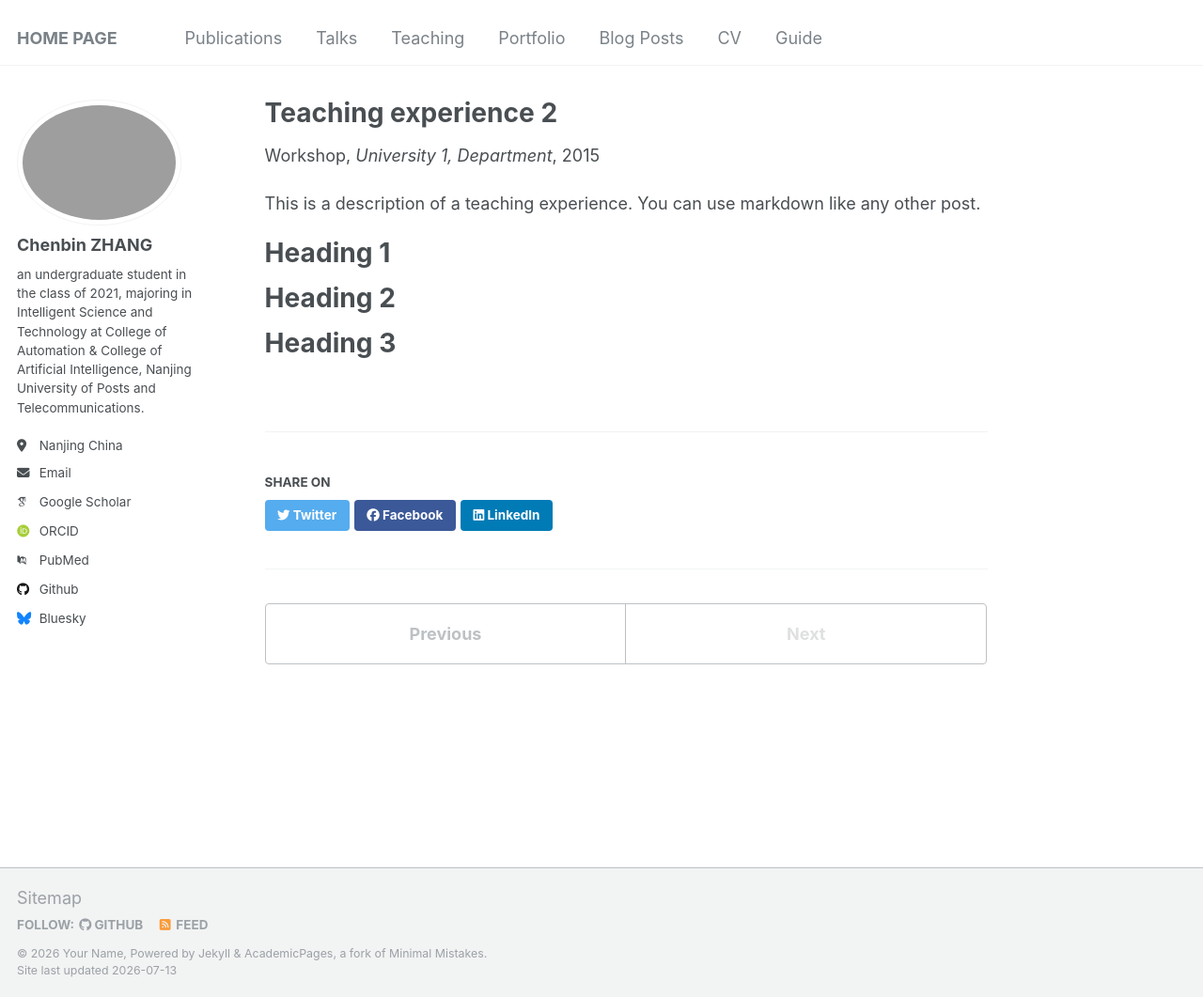
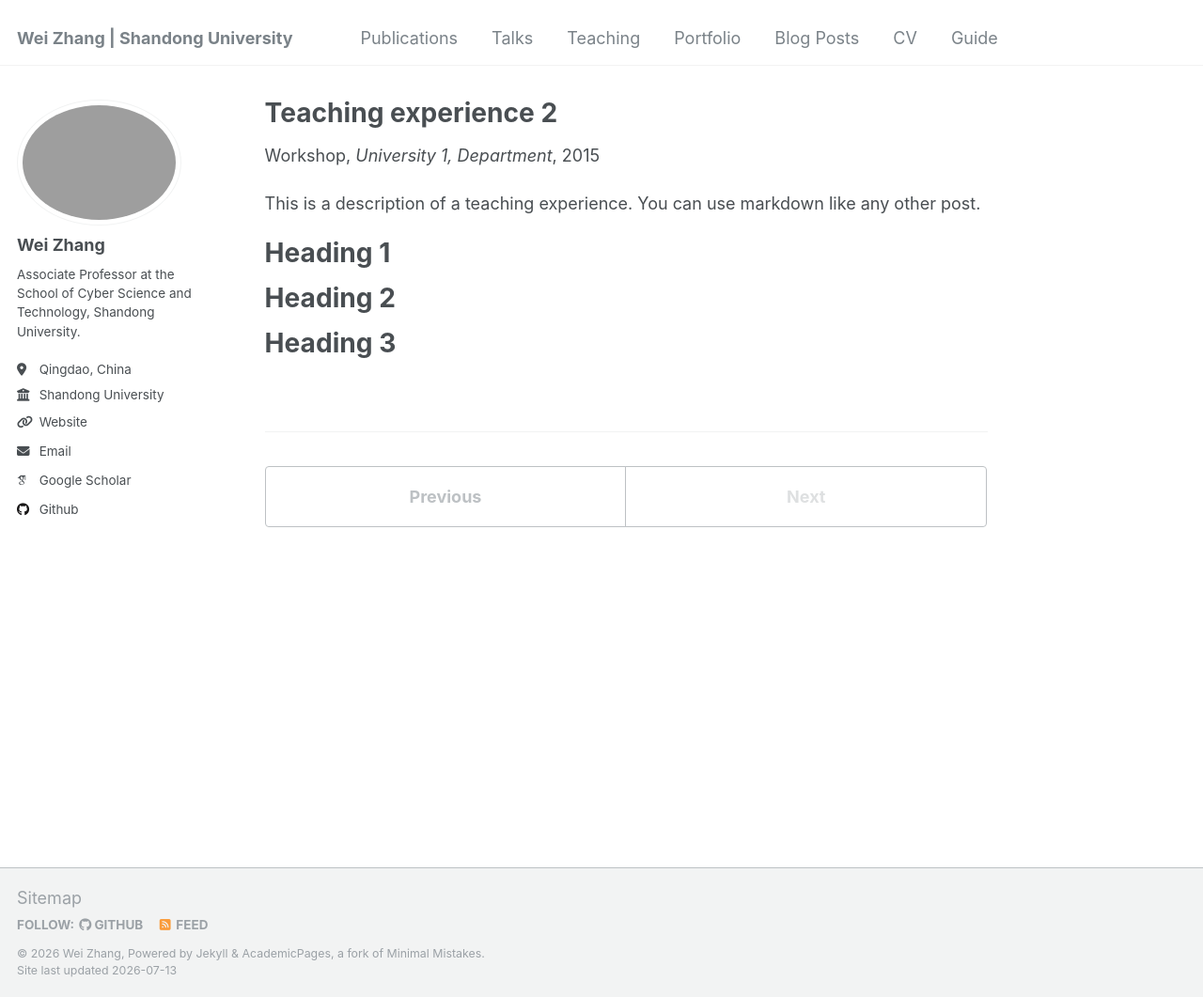
Before and after one commit to SDUZhangWei/zhangwei2, a Jekyll site: the page built from _teaching/2015-spring-teaching-2.md, in a window 1280 px wide and 1061 px high. Shown: the whole window at 94% size. Built offline with Jekyll 4.4.1, drawn with Linux system fonts in a browser that asks for light colours; some web fonts are replaced; part of the change alters nothing that is shown.

Commit message:
Update _config.yml

```diff
--- a/_config.yml
+++ b/_config.yml
@@ -1,161 +1,128 @@
-# Welcome to Jekyll!
-#
-# This config file is meant for settings that affect your entire site, values
-# which you are expected to set up once and rarely need to edit after that.
-# For technical reasons, this file is *NOT* reloaded automatically when you use
-# `jekyll serve -l -H localhost`. If you change this file, please restart the
-# server process.
+# Basic site settings
+locale: "en-US"
+title: "Wei Zhang | Shandong University"
+title_separator: "-"
+name: &name "Wei Zhang"
+description: &description "Academic homepage of Wei Zhang, Associate Professor at Shandong University."
 
-# Basic Site Settings
-locale                   : "en-US"
-title                    : "HOME PAGE"
-title_separator          : "-"
-name                     : &name "Your Name"
-description              : &description "personal description"
-url                      : https://ace-trump-tech.github.io/Chenbin_ZHANG.github.io/ # the base hostname & protocol for your site e.g. "https://[your GitHub username].github.io"
-baseurl                  : "" # the subpath of your site, e.g. "/blog"
-repository               : "ace-trump-tech.github.io/Chenbin_ZHANG.github.io"
+# Replace YOUR_GITHUB_USERNAME in the following three fields.
+# This configuration assumes that the repository is named:
+# YOUR_GITHUB_USERNAME.github.io
+url: "https://YOUR_GITHUB_USERNAME.github.io"
+baseurl: ""
+repository: "YOUR_GITHUB_USERNAME/YOUR_GITHUB_USERNAME.github.io"
 
-# Site Author - The following control what appear as part of the author content on the side bar.
-#               If a field is blank the icon and link will not appear, otherwise it will be shown.
-#               Additional customization can be done by editing /_includes/author-profile.html
+# Author information shown in the sidebar
 author:
-  # Biographic information
-  avatar           : "picture1.png"
-  name             : "Chenbin ZHANG"
-  pronouns         : # example: "she/her"
-  bio              : "an undergraduate student in the class of 2021, majoring in Intelligent Science and Technology at College of Automation & College of Artificial Intelligence, Nanjing University of Posts and Telecommunications."
-  location         : "Nanjing China"
-  #employer         : "Red Brick University"
-  uri              : # URL
-  email            : "b21041417@njupt.edu.cn"
+  avatar: "profile.jpg"
+  name: "Wei Zhang"
+  pronouns:
+  bio: "Associate Professor at the School of Cyber Science and Technology, Shandong University."
+  location: "Qingdao, China"
+  employer: "Shandong University"
+  uri: "https://YOUR_GITHUB_USERNAME.github.io"
+  email: "sduzhangwei@sdu.edu.cn"
 
-  # Academic websites
-  arxiv            : # URL - Update with the correct link to your profile
-  googlescholar    : "https://scholar.google.com/citations?user=PS_CX0AAAAAJ"
-  impactstory      : # URL
-  orcid            : "http://orcid.org/yourorcidurl"
-  semantic         : # URL
-  pubmed           : "https://www.ncbi.nlm.nih.gov/pubmed/?term=john+snow"
-  researchgate     : # URL
-  scopus           : # URL
+  # Academic profiles
+  arxiv:
+  googlescholar: "https://scholar.google.com/citations?user=uJ65n8MAAAAJ&hl=en"
+  impactstory:
+  orcid:
+  semantic:
+  pubmed:
+  researchgate:
+  scopus:
 
   # Repositories and software development
-  bitbucket        : # Username - Update with your username on the site
-  codepen          : # Username
-  dribbble         : # Username
-  github           : "academicpages"
-  kaggle           : # Username
-  stackoverflow    : # User number or user number and name (i.e., use "1" or "1/jeff-atwood")
+  bitbucket:
+  codepen:
+  dribbble:
+  github: "YOUR_GITHUB_USERNAME"
+  kaggle:
+  stackoverflow:
 
   # Social media
-  bluesky          : "bsky.app" # Replace this with you Bluesky username
-  facebook         : # Username
-  flickr           : # Username
-  foursquare       : # Username
-  goodreads        : # Username
-  google_plus      : # Username
-  keybase          : # Username
-  instagram        : # Username
-  lastfm           : # Username
-  linkedin         : # Username
-  mastodon         : # URL
-  medium           : # URL
-  pinterest        : # Username
-  soundcloud       : # Username
-  steam            : # Username
-  telegram         : # URL
-  tumblr           : # Username
-  twitter          : # Username for X / Twitter
-  vine             : # Username
-  weibo            : # Username
-  wikipedia        : # Username
-  xing             : # Username
-  youtube          : # Username
-  zhihu            : # Username
+  bluesky:
+  facebook:
+  flickr:
+  foursquare:
+  goodreads:
+  google_plus:
+  keybase:
+  instagram:
+  lastfm:
+  linkedin:
+  mastodon:
+  medium:
+  pinterest:
+  soundcloud:
+  steam:
+  telegram:
+  tumblr:
+  twitter:
+  vine:
+  weibo:
+  wikipedia:
+  xing:
+  youtube:
+  zhihu:
 
-# Publication Category - The following the list of publication categories and their headings
+# Publication categories
 publication_category:
-  books:
-    title: 'Books'
- # manuscripts:
-  #  title: 'Journal Articles'
+  manuscripts:
+    title: "Journal Articles"
   conferences:
-    title: 'Conference Papers'
+    title: "Conference Papers"
 
-# Site Settings
-teaser                   :  # filename of teaser fallback teaser image placed in /images/, .e.g. "500x300.png"
-breadcrumbs              : false # true, false (default)
-words_per_minute         : 160
-future                   : true
-read_more                : "disabled" # if enabled, adds "Read more" links to excerpts
-talkmap_link             : false #change to true to add link to talkmap on talks page
+# General site settings
+teaser:
+breadcrumbs: false
+words_per_minute: 160
+future: true
+read_more: "disabled"
+talkmap_link: false
+
 comments:
-  provider               : # false (default), "disqus", "discourse", "facebook", "google-plus", "staticman", "custom"
-  disqus:
-    shortname            :
-  discourse:
-    server               : # https://meta.discourse.org/t/embedding-discourse-comments-via-javascript/31963 , e.g.: meta.discourse.org
-  facebook:
-    appid                :
-    num_posts            : # 5 (default)
-    colorscheme          : # "light" (default), "dark"
-staticman:
-  allowedFields          : ['name', 'email', 'url', 'message']
-  branch                 : "gh-pages" # "master", "gh-pages"
-  commitMessage          : "New comment."
-  filename               : comment-{@timestamp}
-  format                 : "yml"
-  moderation             : true
-  path                   : "_data/comments/{options.slug}"
-  requiredFields         : ['name', 'email', 'message']
-  transforms:
-    email                : "md5"
-  generatedFields:
-    date:
-      type               : "date"
-      options:
-        format           : "iso8601" # "iso8601" (default), "timestamp-seconds", "timestamp-milliseconds"
+  provider: false
+
 atom_feed:
-  hide                   : false     # change to true to hide the RSS feed in the footer
-  path                   : # blank (default) uses feed.xml
+  hide: false
+  path:
 
+# Search-engine verification codes can be added later.
+google_site_verification:
+bing_site_verification:
+alexa_site_verification:
+yandex_site_verification:
 
-# SEO Related
-google_site_verification :
-bing_site_verification   :
-alexa_site_verification  :
-yandex_site_verification :
+# Social sharing metadata
+twitter:
+  username:
+facebook:
+  username:
+  app_id:
+  publisher:
+og_image:
 
+social:
+  type: "Person"
+  name: "Wei Zhang"
+  links:
+    - "https://scholar.google.com/citations?user=uJ65n8MAAAAJ&hl=en"
+    - "https://dblp.org/pid/10/4661-173.html"
 
-# Social Sharing
-twitter:
-  username               : &twitter
-facebook:
-  username               :
-  app_id                 :
-  publisher              :
-og_image                 :  # Open Graph/Twitter default site image
-# For specifying social profiles
-# - https://developers.google.com/structured-data/customize/social-profiles
-social:
-  type                   : # Person or Organization (defaults to Person)
-  name                   : # If the user or organization name differs from the site's name
-  links: # An array of links to social media profiles
+# Analytics is disabled until a tracking ID is deliberately configured.
+analytics:
+  provider: false
+  google:
+    tracking_id:
 
-
-# Analytics
-analytics:
-  provider               :  "false" # false (default), "google", "google-universal", "google-analytics-4", "custom"
-  google:
-    tracking_id          :
-
-
-# Reading Files
+# Files read by Jekyll
 include:
   - .htaccess
   - _pages
   - files
+
 exclude:
   - "*.sublime-project"
   - "*.sublime-workspace"
@@ -183,22 +150,21 @@ exclude:
   - README
   - tmp
   - vendor
+
 keep_files:
   - .git
   - .svn
+
 encoding: "utf-8"
 markdown_ext: "markdown,mkdown,mkdn,mkd,md"
 
-
-# Conversion
+# Markdown processing
 markdown: kramdown
 highlighter: rouge
 lsi: false
 excerpt_separator: "\n\n"
 incremental: false
 
-
-# Markdown Processing
 kramdown:
   input: GFM
   hard_wrap: false
@@ -209,8 +175,7 @@ kramdown:
   smart_quotes: lsquo,rsquo,ldquo,rdquo
   enable_coderay: false
 
-
-# These settings control the types of collections used by the template
+# Template collections
 collections:
   teaching:
     output: true
@@ -225,10 +190,8 @@ collections:
     output: true
     permalink: /:collection/:path/
 
-
-# These settings control how pages and collections are included in the site
+# Default layouts
 defaults:
-  # _posts
   - scope:
       path: ""
       type: posts
@@ -236,67 +199,62 @@ defaults:
       layout: single
       author_profile: true
       read_time: true
-      comments: true
-      share: true
+      comments: false
+      share: false
       related: true
-  # _pages
+
   - scope:
       path: ""
       type: pages
     values:
       layout: single
       author_profile: true
-  # _teaching
+
   - scope:
       path: ""
       type: teaching
     values:
       layout: single
       author_profile: true
-      share: true
-      comments: true
-  # _publications
+      share: false
+      comments: false
+
   - scope:
       path: ""
       type: publications
     values:
       layout: single
       author_profile: true
-      share: true
-      comments: true
-  # _portfolio
+      share: false
+      comments: false
+
   - scope:
       path: ""
       type: portfolio
     values:
       layout: single
       author_profile: true
-      share: true
-      comment: true
-  # _talks
+      share: false
+      comments: false
+
   - scope:
       path: ""
       type: talks
     values:
       layout: talk
       author_profile: true
-      share: true
-
+      share: false
 
 # Sass/SCSS
 sass:
   sass_dir: _sass
-  style: compressed # http://sass-lang.com/documentation/file.SASS_REFERENCE.html#output_style
+  style: compressed
 
+# Output settings
+permalink: /:categories/:title/
+timezone: Asia/Shanghai
 
-# Outputting
-permalink: /:categories/:title/
-# paginate: 5 # amount of posts to show
-# paginate_path: /page:num/
-timezone: Etc/UTC # http://en.wikipedia.org/wiki/List_of_tz_database_time_zones
-
-
-# Plugins
+# GitHub Pages-compatible plugins
 plugins:
   - jekyll-feed
   - jekyll-gist
@@ -305,7 +263,6 @@ plugins:
   - jekyll-redirect-from
   - jemoji
 
-# Mimic GitHub Pages with --safe
 whitelist:
   - jekyll-feed
   - jekyll-gist
@@ -314,38 +271,16 @@ whitelist:
   - jekyll-redirect-from
   - jemoji
 
-
-# Archives
-#  Type
-#  - GitHub Pages compatible archive pages built with Liquid ~> type: liquid (default)
-#  - Jekyll Archives plugin archive pages ~> type: jekyll-archives
-#  Path (examples)
-#  - Archive page should exist at path when using Liquid method or you can
-#    expect broken links (especially with breadcrumbs enabled)
-#  - <base_path>/tags/my-awesome-tag/index.html ~> path: /tags/
-#  - <base_path/categories/my-awesome-category/index.html ~> path: /categories/
-#  - <base_path/my-awesome-category/index.html ~> path: /
+# Archive pages
 category_archive:
   type: liquid
   path: /categories/
+
 tag_archive:
   type: liquid
   path: /tags/
-# https://github.com/jekyll/jekyll-archives
-# jekyll-archives:
-#   enabled:
-#     - categories
-#     - tags
-#   layouts:
-#     category: archive-taxonomy
-#     tag: archive-taxonomy
-#   permalinks:
-#     category: /categories/:name/
-#     tag: /tags/:name/
 
-
-# HTML Compression
-# - http://jch.penibelst.de/
+# HTML compression
 compress_html:
   clippings: all
   ignore:
```
